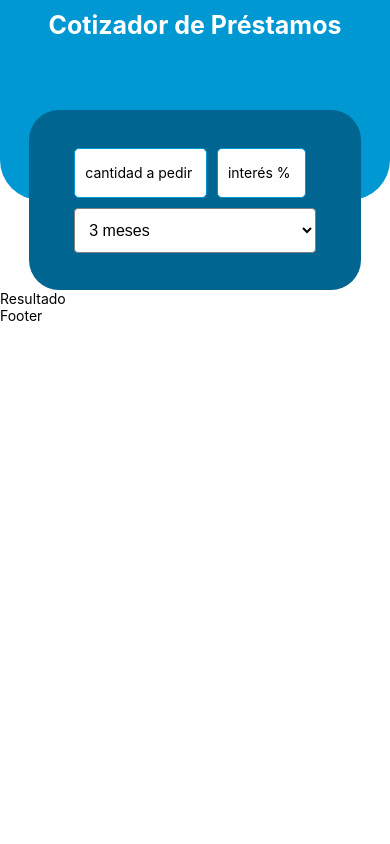
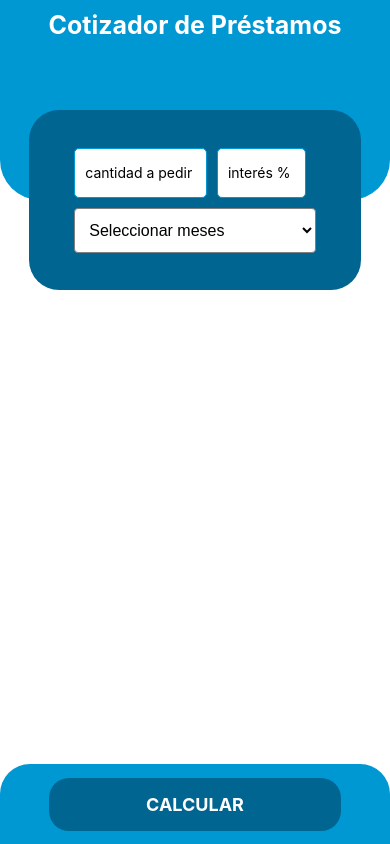
Before and after one commit to areantbd/cotizador-de-prestamos, a React Native app: screen / in a window 390 px wide. Built offline with nearby package versions, Linux system fonts and the light colour scheme.

Commit message:
feat: created buttot to calculate, and display to show the results

```diff
--- a/App.js
+++ b/App.js
@@ -1,51 +1,92 @@
-import React from "react";
-import Constants from "expo-constants"
-import { SafeAreaView, StyleSheet, Text, View, StatusBar } from "react-native";
-import theme from "./src/utils/theme"
+import React, { useState } from "react";
+import Constants from "expo-constants";
+import {
+  SafeAreaView,
+  StyleSheet,
+  Text,
+  View,
+  StatusBar,
+  Button,
+} from "react-native";
+import theme from "./src/utils/theme";
 import Form from "./src/components/Form";
+import Footer from "./src/components/Footer";
+import Result from "./src/components/Result";
+
+export default function App() {
+  const [capital, setCapital] = useState(null);
+  const [interes, setInteres] = useState(null);
+  const [months, setMonths] = useState(null);
+  const [total, setTotal] = useState(null);
+  const [errorMessage, setErrorMessage] = useState(null)
+  console.log(errorMessage)
+
+  const calculate = () => {
+    reset()
+    if (!capital) {
+      setErrorMessage("añade cantidad a solicitar");
+    } else if (!interes) {
+      setErrorMessage("añade interés del prestamo");
+    } else if (!months || months === 0) {
+      setErrorMessage("añade meses a pagar");
+    } else {
+      const i = interes / 100;
+      const fee = capital / ((1 - Math.pow(i + 1, -months)) / i);
+      console.log(`Todo ok, ${capital}€ al ${interes}% en ${months} meses.`);
+      setTotal({
+        monthlyFee: fee.toFixed(2).replace(".", ","),
+        totalPay: (fee * months).toFixed(2).replace(".", ","),
+      });
+    }
+  };
+
+  const reset = () => {
+    setErrorMessage(null)
+    setTotal(null)
+  }
+
+  return (
+    <>
+      <StatusBar barStyle={"light-content"} />
+      <SafeAreaView style={styles.safeArea}>
+        <View style={styles.background} />
+        <Text style={styles.titleApp}>Cotizador de Préstamos</Text>
+        <Form
+          setCapital={setCapital}
+          setInteres={setInteres}
+          setMonths={setMonths}
+        />
+      </SafeAreaView>
 
 
-export default function App() {
-  return (
-    <>
-      <StatusBar barStyle={"light-content"}/>
-      <SafeAreaView style={styles.safeArea}>
-      <View style={styles.background}/>
-        <Text style={styles.titleApp} >Cotizador de Préstamos</Text>
-        <Form />
-      </SafeAreaView>
 
-      <View>
-        <Text>Resultado</Text>
-      </View>
+        <Result capital={capital} interes={interes} months={months} total={total} errorMessage={errorMessage} />
 
-      <View>
-        <Text>Footer</Text>
-      </View>
+
+      <Footer calculate={calculate} />
     </>
   );
 }
-
 
 const styles = StyleSheet.create({
   safeArea: {
     height: 290,
     alignItems: "center",
-    // marginTop: Constants.statusBarHeight
+    // marginTop: Constants.statusBarHeight,
   },
-  background:{
+  background: {
     backgroundColor: theme.colors.primary,
     height: 200,
     width: "100%",
     borderBottomLeftRadius: 40,
     borderBottomRightRadius: 40,
     position: "absolute",
-    zIndex: -1
+    zIndex: -1,
   },
   titleApp: {
     fontSize: 25,
     color: "#fff",
     fontWeight: "bold",
-    marginTop: 10
-  }
-})
+    marginTop: 10,
+  },
+});
--- a/src/components/Dropdown.jsx
+++ b/src/components/Dropdown.jsx
@@ -2,19 +2,20 @@ import { useState } from "react";
 import { StyleSheet } from "react-native";
 import { Picker } from "@react-native-picker/picker";
 
-const Dropdown = () => {
+const Dropdown = (props) => {
   const [selectedMonths, setSelectedMonths] = useState(null);
 
-  console.log(selectedMonths)
+  props.setFormMonths(+selectedMonths)
 
   return (
     <Picker
-      prompt="select months"
+      // prompt="select months"
       mode="dialog"
       style={styles.inputAndroid}
       selectedValue={selectedMonths}
       onValueChange={(itemValue, itemIndex) => setSelectedMonths(itemValue)}
     >
+      <Picker.Item label="Seleccionar meses" value="0" />
       <Picker.Item label="3 meses" value="3" />
       <Picker.Item label="6 meses" value="6" />
       <Picker.Item label="12 meses" value="12" />
--- /dev/null
+++ b/src/components/Footer.jsx
@@ -0,0 +1,42 @@
+import { StyleSheet, Text, View, TouchableOpacity } from "react-native";
+import React from "react";
+import theme from "../utils/theme.js";
+
+const Footer = ({ calculate }) => {
+  return (
+    <View style={styles.viewFooter}>
+      <TouchableOpacity style={styles.button} onPress={calculate}>
+        <Text style={styles.text}>CALCULAR</Text>
+      </TouchableOpacity>
+    </View>
+  );
+};
+
+export default Footer;
+
+const styles = StyleSheet.create({
+  viewFooter: {
+    position: "absolute",
+    bottom: 0,
+    width: "100%",
+    backgroundColor: theme.colors.primary,
+    height: 80,
+    borderTopLeftRadius: 30,
+    borderTopRightRadius: 30,
+    alignItems: "center",
+    justifyContent: "center",
+  },
+  text: {
+    fontWeight: "bold",
+    fontSize: 18,
+    color: "#fff",
+  },
+  button: {
+    backgroundColor: theme.colors.primaryDark,
+    padding: 16,
+    borderRadius: 20,
+    width: "75%",
+    justifyContent: "center",
+    alignItems: "center",
+  }
+});
--- a/src/components/Form.jsx
+++ b/src/components/Form.jsx
@@ -1,9 +1,14 @@
 import { View, TextInput, StyleSheet, Text } from "react-native";
-import React from "react";
+import React, { useState } from "react";
 import theme from "../utils/theme";
 import Dropdown from "./Dropdown";
 
-const Form = () => {
+const Form = (props) => {
+  const { setCapital, setInteres, setMonths} = props
+  const [monthValue, setMonthValue] = useState(null)
+
+  const setFormMonths = (value) => setMonths(value)
+
   return (
     <View style={styles.viewForm}>
       <View style={styles.viewInputs}>
@@ -11,14 +16,16 @@ const Form = () => {
           placeholder="cantidad a pedir"
           keyboardType="numeric"
           style={styles.input}
+          onChange={ev => setCapital(+ev.nativeEvent.text)}
         />
         <TextInput
           placeholder="interés %"
           keyboardType="numeric"
           style={[styles.input, styles.inputPercentage]}
+          onChange={ev => setInteres(+ev.nativeEvent.text)}
         />
       </View>
-      <Dropdown />
+      <Dropdown setFormMonths={setFormMonths}/>
     </View>
   );
 };
--- /dev/null
+++ b/src/components/Result.jsx
@@ -0,0 +1,27 @@
+import { StyleSheet, Text, View } from 'react-native'
+import React from 'react'
+
+export default function Result( props ) {
+  const { errorMessage, capital, interes, months, total } = props
+  return (
+    <View style={styles.content}>
+      {total && <Text>Total: {total?.totalPay}€</Text>}
+      <View>
+        <Text style={styles.error}>{errorMessage}</Text>
+      </View>
+    </View>
+  )
+}
+
+const styles = StyleSheet.create({
+  error: {
+    color: "red",
+    fontWeight: "bold",
+    textAlign: 'center',
+    fontSize: 20
+  },
+  content: {
+    marginTop: 100,
+    marginHorizontal: 40
+  }
+})
```
